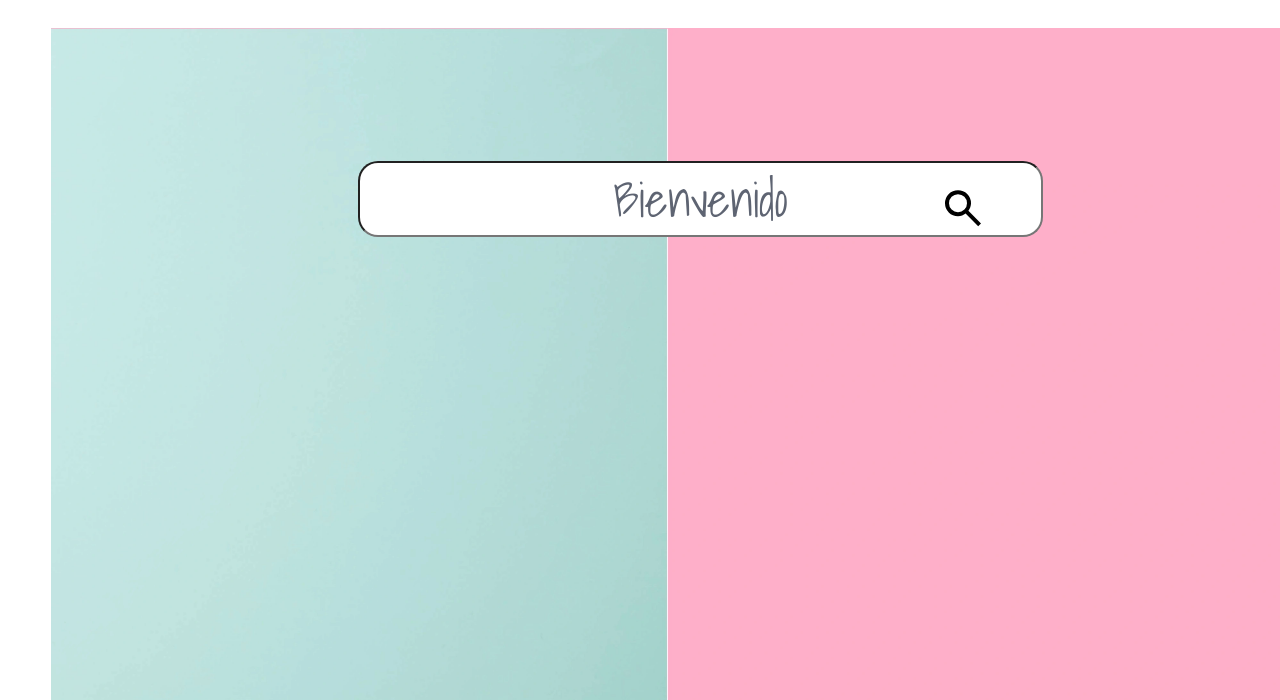
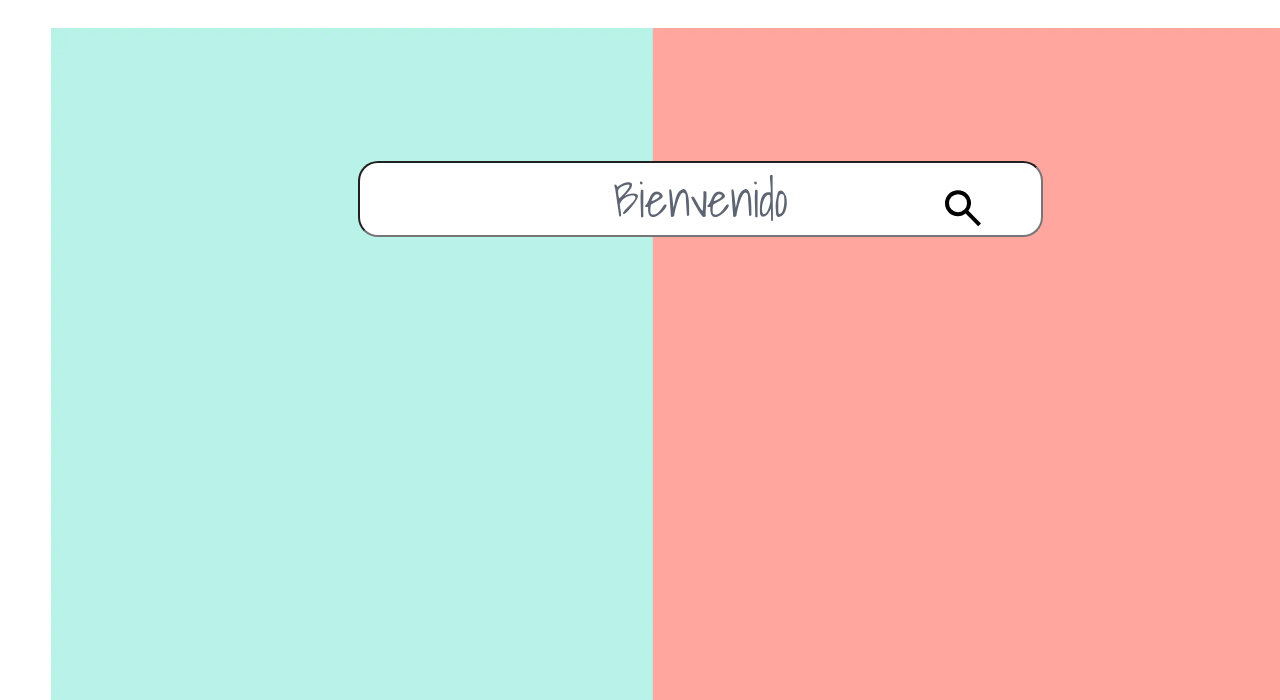
Before and after one commit to NaNajli/Portfolio2024, a plain HTML site: page portfolio/spanish.html in a window 1280 px wide. Shown: the part 100-800 px from the top of the page. Drawn offline with nearby package versions, Linux system fonts and the light colour scheme; a web font is replaced by a local one.

Commit message:
background

```diff
--- a/portfolio/spanish.html
+++ b/portfolio/spanish.html
@@ -18,7 +18,7 @@
 <link rel="stylesheet"
     href="https://fonts.googleapis.com/css2?family=Material+Symbols+Outlined:opsz,wght,FILL,GRAD@20..48,100..700,0..1,-50..200">
 
-<meta name="description" content="My personal Portfolio">
+<meta name="description" content="Nadia Rodriguez Portafolio">
 <meta name="author" content="Nadia Rodriguez">
 </head>
 
@@ -54,7 +54,7 @@
                                 d="M784-120 532-372q-30 24-69 38t-83 14q-109 0-184.5-75.5T120-580q0-109 75.5-184.5T380-840q109 0 184.5 75.5T640-580q0 44-14 83t-38 69l252 252-56 56ZM380-400q75 0 127.5-52.5T560-580q0-75-52.5-127.5T380-760q-75 0-127.5 52.5T200-580q0 75 52.5 127.5T380-400Z" />
                         </svg>
                     </div>
-                    <img id="hero-img" src="images/background1.webp" alt="background Buscador">
+                    <img id="hero-img" src="images/backgroud2.webp" alt=" background Buscador">
                     <!-- <picture id="hero-img">
                     <source srcset="" media="(max-width: 500px)">
                     <source srcset="" media="(max-width: 1000px)">
```
Also changed, not shown: portfolio/english.html (+1 -1 lines), portfolio/images/backgroud2.webp (added), portfolio/images/background.webp (deleted), portfolio/images/background1.webp (deleted), portfolio/images/background2.jpg (deleted).
